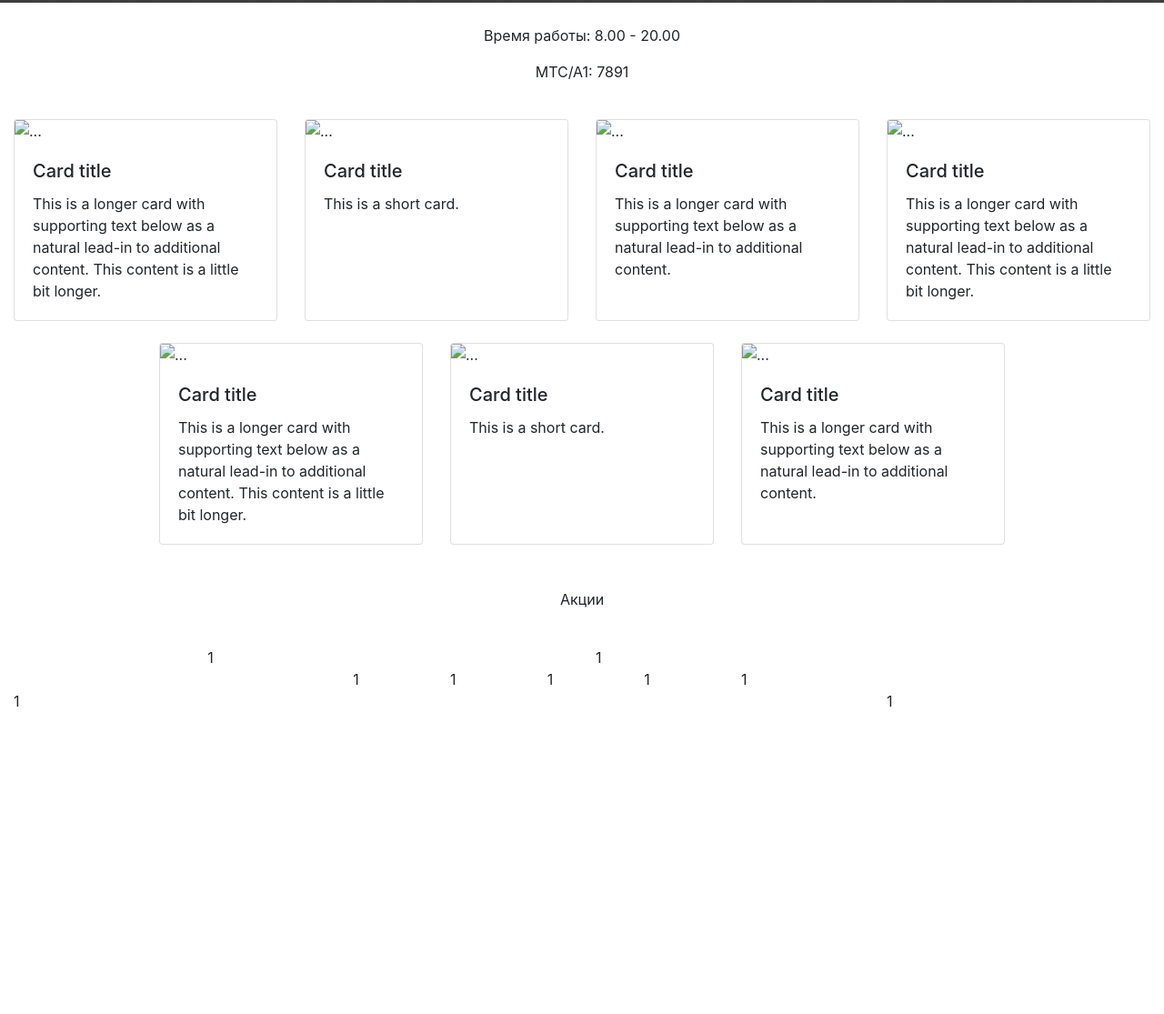
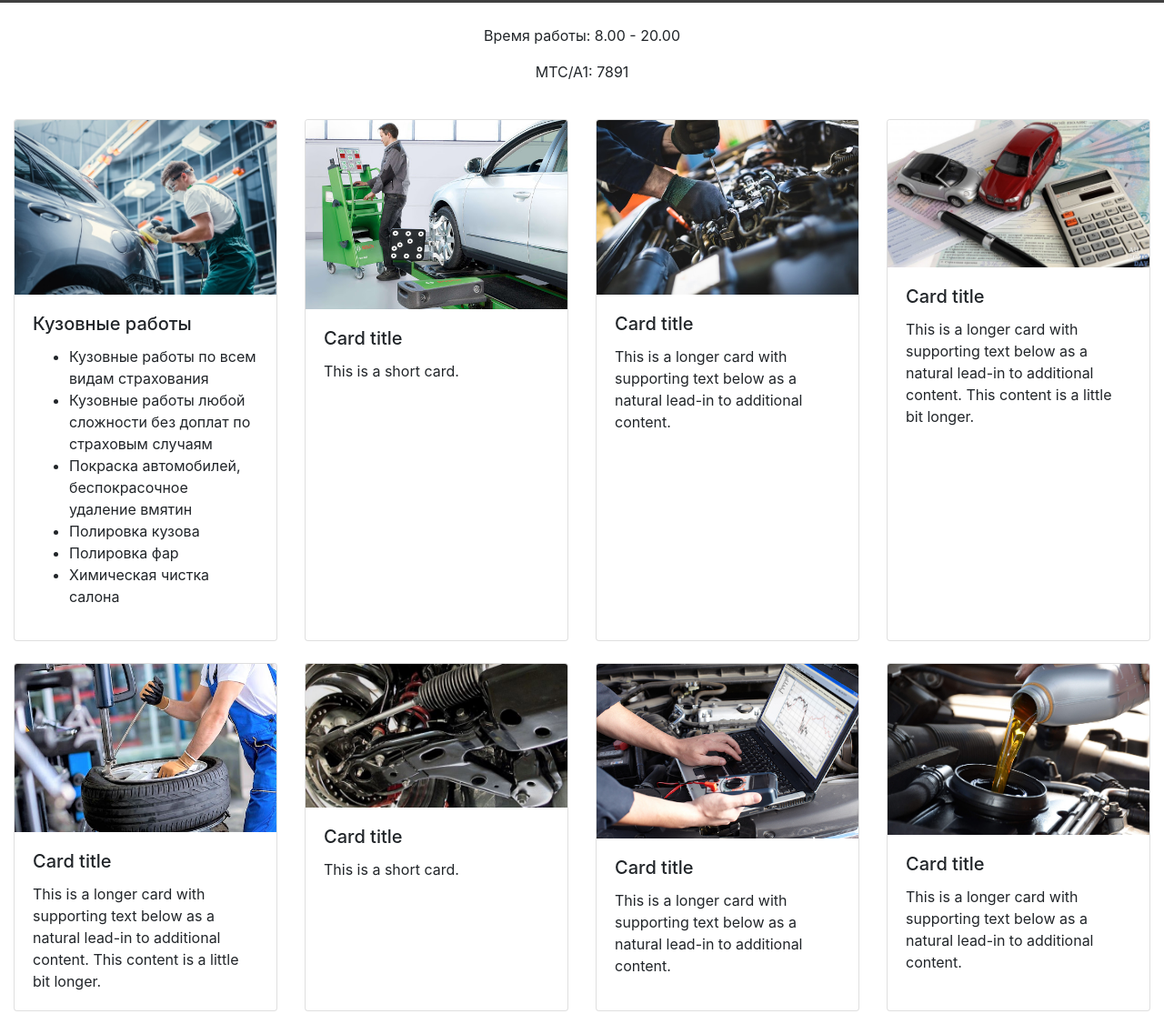
Before and after one commit to Grinsburg/boschauto, a plain HTML site: page index.html in a window 1280 px wide. Shown: the part 477-1592 px from the top of the page at 91% size. Before the commit the page ends 1260 px from the top, so only its background shows below. Drawn offline with nearby package versions, Linux system fonts and the light colour scheme; grey boxes are pictures that could not be loaded.

Commit message:
add 1 serv

```diff
--- a/index.html
+++ b/index.html
@@ -29,20 +29,23 @@
       <div class="row row-cols-4">
         <div class="col mb-4">
           <div class="card h-100">
-            <img src="..." class="card-img-top" alt="..." />
+            <img src="./img/serv-kuzov.jpg" class="card-img-top" alt="..." />
             <div class="card-body">
-              <h5 class="card-title">Card title</h5>
-              <p class="card-text">
-                This is a longer card with supporting text below as a natural
-                lead-in to additional content. This content is a little bit
-                longer.
-              </p>
+              <h5 class="card-title">Кузовные работы</h5>
+              <ul>
+                <li>Кузовные работы по всем видам страхования</li>
+                <li>Кузовные работы любой сложности без доплат по страховым случаям</li>
+                <li>Покраска автомобилей, беспокрасочное удаление вмятин</li>
+                <li>Полировка кузова</li>
+                <li>Полировка фар</li>
+                <li>Химическая чистка салона</li>
+              </ul>
             </div>
           </div>
         </div>
         <div class="col mb-4">
           <div class="card h-100">
-            <img src="..." class="card-img-top" alt="..." />
+            <img src="./img/serv-regulir.jpg" class="card-img-top" alt="..." />
             <div class="card-body">
               <h5 class="card-title">Card title</h5>
               <p class="card-text">This is a short card.</p>
@@ -51,7 +54,7 @@
         </div>
         <div class="col mb-4">
           <div class="card h-100">
-            <img src="..." class="card-img-top" alt="..." />
+            <img src="./img/serv-remrab.jpg" class="card-img-top" alt="..." />
             <div class="card-body">
               <h5 class="card-title">Card title</h5>
               <p class="card-text">
@@ -63,7 +66,7 @@
         </div>
         <div class="col mb-4">
           <div class="card h-100">
-            <img src="..." class="card-img-top" alt="..." />
+            <img src="./img/serv-finance.jpg" class="card-img-top" alt="..." />
             <div class="card-body">
               <h5 class="card-title">Card title</h5>
               <p class="card-text">
@@ -78,7 +81,7 @@
       <div class="row row-cols-4 justify-content-center">
         <div class="col mb-4">
           <div class="card h-100">
-            <img src="..." class="card-img-top" alt="..." />
+            <img src="/img/serv-shin.jpg" class="card-img-top" alt="..." />
             <div class="card-body">
               <h5 class="card-title">Card title</h5>
               <p class="card-text">
@@ -91,7 +94,7 @@
         </div>
         <div class="col mb-4">
           <div class="card h-100">
-            <img src="..." class="card-img-top" alt="..." />
+            <img src="/img/serv-podveski.jpg" class="card-img-top" alt="..." />
             <div class="card-body">
               <h5 class="card-title">Card title</h5>
               <p class="card-text">This is a short card.</p>
@@ -100,7 +103,19 @@
         </div>
         <div class="col mb-4">
           <div class="card h-100">
-            <img src="..." class="card-img-top" alt="..." />
+            <img src="./img/serv-computer.jpg" class="card-img-top" alt="..." />
+            <div class="card-body">
+              <h5 class="card-title">Card title</h5>
+              <p class="card-text">
+                This is a longer card with supporting text below as a natural
+                lead-in to additional content.
+              </p>
+            </div>
+          </div>
+        </div>
+        <div class="col mb-4">
+          <div class="card h-100">
+            <img src="./img/serv-oil.jpg" class="card-img-top" alt="..." />
             <div class="card-body">
               <h5 class="card-title">Card title</h5>
               <p class="card-text">
```
